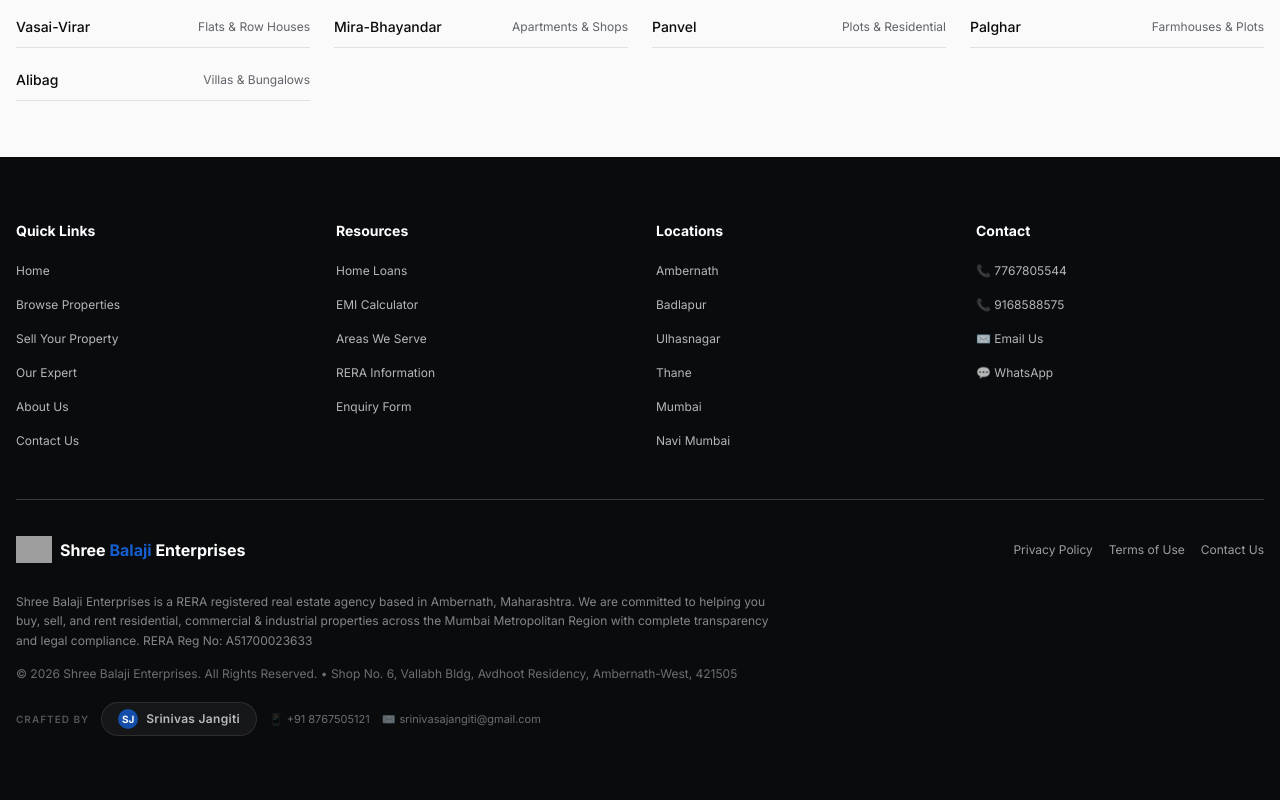
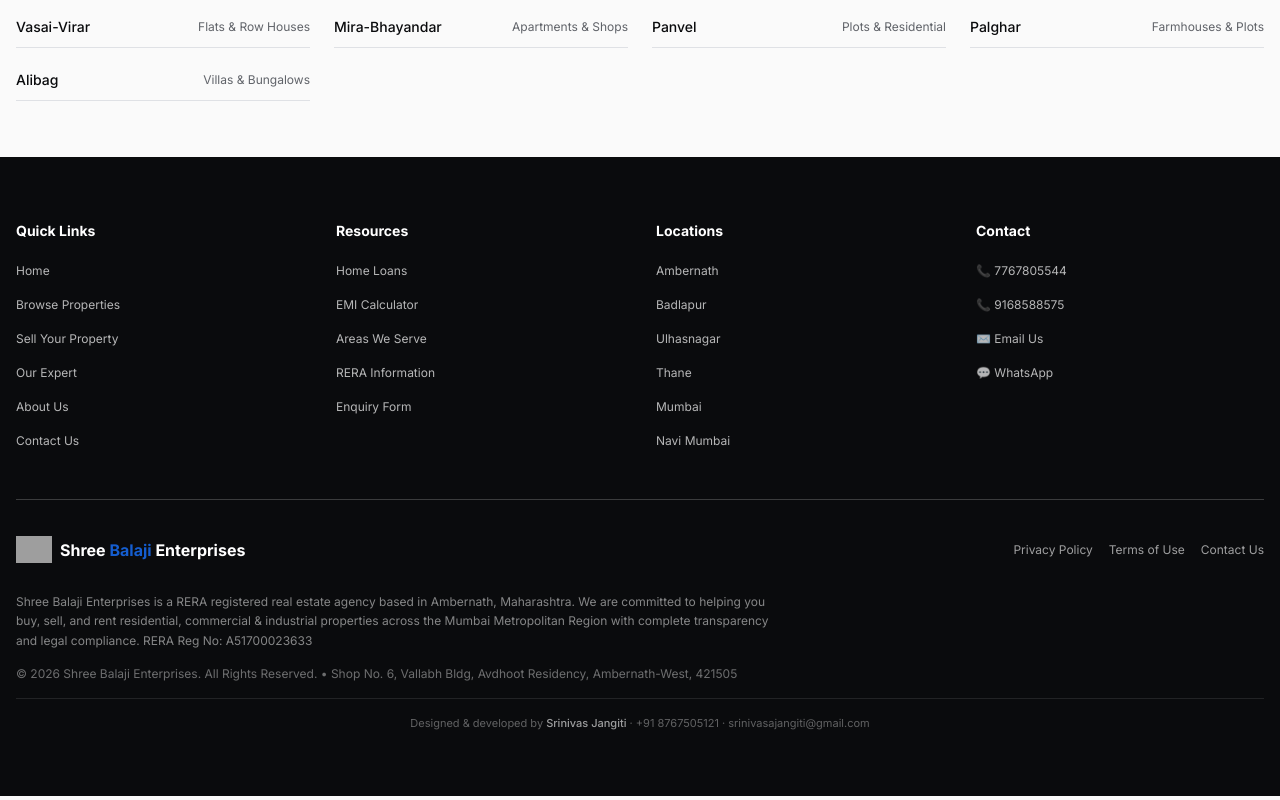
Before and after one commit to srinivasajan/Shree-Balaji-Enterprises-Final, a Next.js app: page / in a window 1280 px wide. Shown: the part 3284-4084 px from the top of the page. Built offline with nearby package versions, Linux system fonts and the light colour scheme; grey boxes are pictures that could not be loaded.

Commit message:
Simplify made-by credit in footer

```diff
--- a/components/footer.tsx
+++ b/components/footer.tsx
@@ -103,21 +103,14 @@ export function Footer() {
           <p className="text-xs text-card/40 mt-4">
             &copy; 2026 Shree Balaji Enterprises. All Rights Reserved. &bull; Shop No. 6, Vallabh Bldg, Avdhoot Residency, Ambernath-West, 421505
           </p>
-          <div className="mt-5 flex items-center gap-3 flex-wrap">
-            <span className="text-[10px] uppercase tracking-widest text-card/30 font-semibold">Crafted by</span>
-            <span className="flex items-center gap-2 bg-card/5 border border-card/10 rounded-full px-4 py-1.5 backdrop-blur-sm">
-              <span className="w-5 h-5 rounded-full bg-primary/80 flex items-center justify-center text-[10px] font-bold text-white">SJ</span>
-              <a href="mailto:srinivasajangiti@gmail.com" className="text-xs font-semibold text-card/70 hover:text-primary transition-colors tracking-wide">
-                Srinivas Jangiti
-              </a>
-            </span>
-            <a href="tel:+918767505121" className="text-[11px] text-card/40 hover:text-primary transition-colors flex items-center gap-1">
-              <span>📱</span> +91 8767505121
-            </a>
-            <a href="mailto:srinivasajangiti@gmail.com" className="text-[11px] text-card/40 hover:text-primary transition-colors flex items-center gap-1">
-              <span>✉️</span> srinivasajangiti@gmail.com
-            </a>
-          </div>
+          <p className="text-[11px] text-card/35 mt-4 text-center border-t border-card/10 pt-4">
+            Designed &amp; developed by{" "}
+            <a href="mailto:srinivasajangiti@gmail.com" className="text-card/60 hover:text-primary font-medium transition-colors">Srinivas Jangiti</a>
+            {" "}·{" "}
+            <a href="tel:+918767505121" className="hover:text-primary transition-colors">+91 8767505121</a>
+            {" "}·{" "}
+            <a href="mailto:srinivasajangiti@gmail.com" className="hover:text-primary transition-colors">srinivasajangiti@gmail.com</a>
+          </p>
         </div>
       </div>
     </footer>
```
